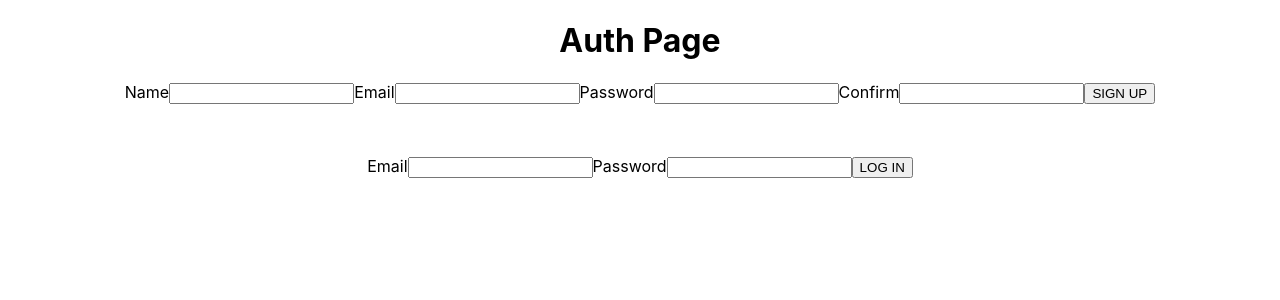
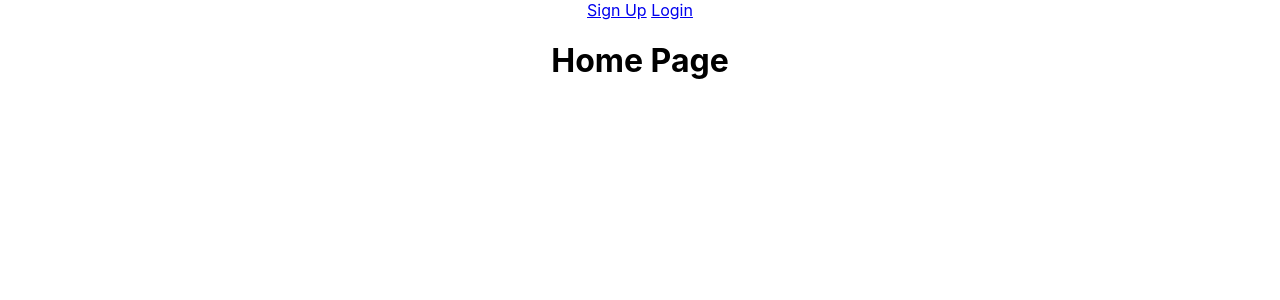
Before and after one commit to Priyanka6276/Full-Stack-MERN-App-Project, a React (Create React App) app: page / in a window 1280 px wide. Shown: the top 300 px of the page. Built offline with nearby package versions, Linux system fonts and the light colour scheme.

Commit message:
added new pages with routes

```diff
--- a/routes/api/users.js
+++ b/routes/api/users.js
@@ -4,7 +4,7 @@ const usersCtrl = require("../../controllers/api/users")
 const ensureLoggedIn = require("../../config/ensureLoggedIn")
 
 //POST /api/users
-router.post("/", usersCtrl.create)
+router.post("/signup", usersCtrl.create)
 
 //POST /api/users/login
 router.post("/login", usersCtrl.login)
--- a/src/App.js
+++ b/src/App.js
@@ -1,9 +1,12 @@
-import './App.css';
+import './App.css'
 import { useState } from "react"
-import NewOrderPage from './pages/NewOrderPage';
-import AuthPage from './pages/AuthPage';
-import OrderHistoryPage from './pages/OrderHistoryPage';
-import NavBar from './components/NavBar';
+import NewOrderPage from './pages/NewOrderPage'
+import AuthPage from './pages/AuthPage'
+import OrderHistoryPage from './pages/OrderHistoryPage'
+import NavBar from './components/NavBar'
+import HomePage from './pages/HomePage'
+import SignUpPage from './pages/SignUpPage'
+import LoginPage from './pages/LoginPage'
 import { Routes, Route } from "react-router-dom"
 import { getUser } from "./utilities/users-service"
 
@@ -13,7 +16,12 @@ function App() {
 
   return (
     <main className='App'>
-      {
+      <Routes>
+        <Route path="/" element={<HomePage />} />
+        <Route path="/user/signup" element={<SignUpPage />} />
+        <Route path="/user/login" element={<LoginPage />} />
+      </Routes>
+      {/* {
         user ? //if user is logged in go to New Order Page otherwise go to Auth Page
           <>
             <NavBar name= { user.name } setUser={setUser}/>
@@ -24,42 +32,9 @@ function App() {
           </>
           :
           <AuthPage setUser={setUser}/>
-      }
+      } */}
     </main>
   );
 }
 
 export default App;
-
-/*
-IMPORTANT: Inspecting the elements on the page will reveal that indeed an <a>element is being emitted to the DOM when we use a <Link>component.
-However, although they look like ordinary <a>elements, React intercepts their click event thus preventing an HTTP request from being sent.
-However, if you accidentally use an <a>tag, React will not intercept the click event and a page reload will occur 😞
-
-
-
-In a MERN-Stack app there's bound to be application/business logic, AJAX/API requests, etc.
-
-Although it would be possible to code this logic directly within components, there are downsides of doing so:
-
-Poor code organization. As you know, it's better to modularize related code into separate modules, e.g., the config/database.jsmodule.
-    Organizing code into modules makes it easier to build an application because you'll more or less know where new code will go.
-    It's also easier to refactor and debug when code is organized into focused modules.
-Smaller, more readable components. Reading a line of code like const user = await signUp(formData);in a component is far better than having read through all of the code included in the signUp()"service" function.
-Not DRY and violates the "separation of concerns" principle.
-    For example, if we wanted to fetch the same data from more than one component, we'd be repeating ourselves.
-    Service and API modules can often be used in multiple projects.
-
-
-Utilities, Services, APIs, oh my...
-Some common ways to organize code into modules are:
-
-Utility modules: Modules that hold general purpose functions, for example, a formatTime(seconds)function.
-    These modules are reusable in multiple projects.
-Service modules: Service modules are where we can organize application specific logic such as functions for signing-up or logging in a user.
-    Service modules often use and depend upon API modules...
-API modules: API modules are for abstracting logic that make network requests such as AJAX calls to the backend or third-party APIs.
-    This abstraction makes it easier to refactor code to use different techniques, libraries, etc.
-    For example, we are going to be using fetchfor our AJAX communications, however, refactoring to use a library such as Axios would be made easy thanks to the use of API modules.
-
-*/
--- /dev/null
+++ b/src/components/NavTop.js
@@ -0,0 +1,12 @@
+import { Link } from "react-router-dom"
+
+export default function NavTop () {
+    return(
+       <nav>
+        <Link to="/user/signup">Sign Up</Link>
+        &nbsp;
+        <Link to="/user/login">Login</Link>
+       </nav>
+
+    )
+}
--- a/src/pages/HomePage.js
+++ b/src/pages/HomePage.js
@@ -1,5 +1,12 @@
-export default function HomePage (props) {
+import NavTop from '../components/NavTop'
+
+
+export default function HomePage(props) {
     return (
-        <h1>Home Page</h1>
+        <div>
+            <NavTop />
+            <h1>Home Page</h1>
+        </div>
+
     )
 }
--- /dev/null
+++ b/src/pages/LoginPage.js
@@ -0,0 +1,9 @@
+import LoginForm from "../components/LoginForm"
+
+export default function LoginPage ({setUser}){
+    return(
+        <div>
+             <LoginForm setUser={setUser}/>
+        </div>
+    )
+}
--- a/src/pages/OrderHistoryPage.js
+++ b/src/pages/OrderHistoryPage.js
@@ -2,15 +2,10 @@ import { checkToken } from "../utilities/users-service"
 import { useState } from "react"
 
 export default function OrderHistoryPage(props) {
-    const handleCheckToken = async () => {
-        const expDate = await checkToken()
-
-    }
-
     return (
         <>
             <h1>Order History Page</h1>
-            <button onClick={handleCheckToken}>Check When My Login Expires</button>
+
         </>
     )
 }
--- /dev/null
+++ b/src/pages/SignUpPage.js
@@ -0,0 +1,9 @@
+import SignUpForm from "../components/SignUpForm"
+
+export default function SignUpPage({setUser}) {
+    return(
+        <div>
+             <SignUpForm setUser={setUser}/>
+        </div>
+    )
+}
```
Also changed, not shown: server.js (+4 -19 lines), src/reportWebVitals.js (deleted, +0 -13 lines), src/setupTests.js (deleted, +0 -5 lines), src/utilities/users-api.js (+1 -48 lines), src/logo.svg (deleted), 1 other file (tests, documents, lock files or other folders).
